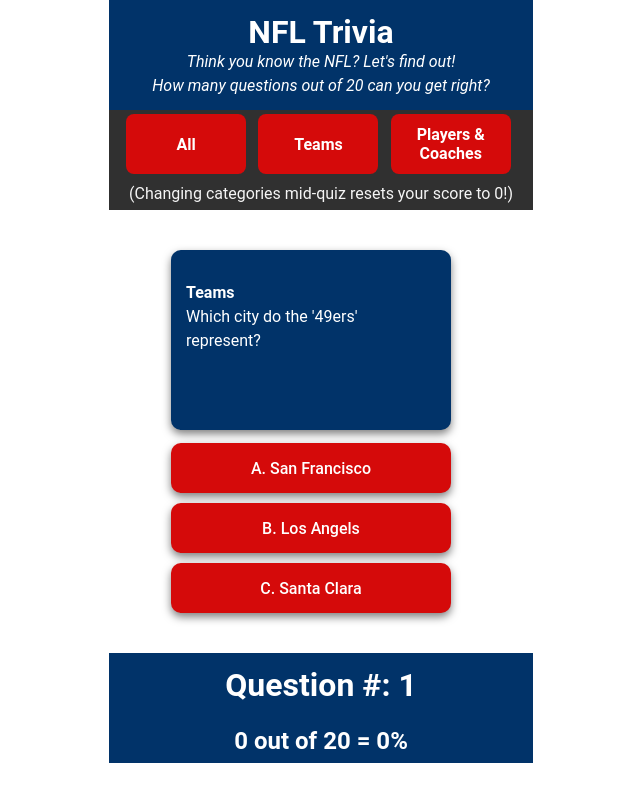
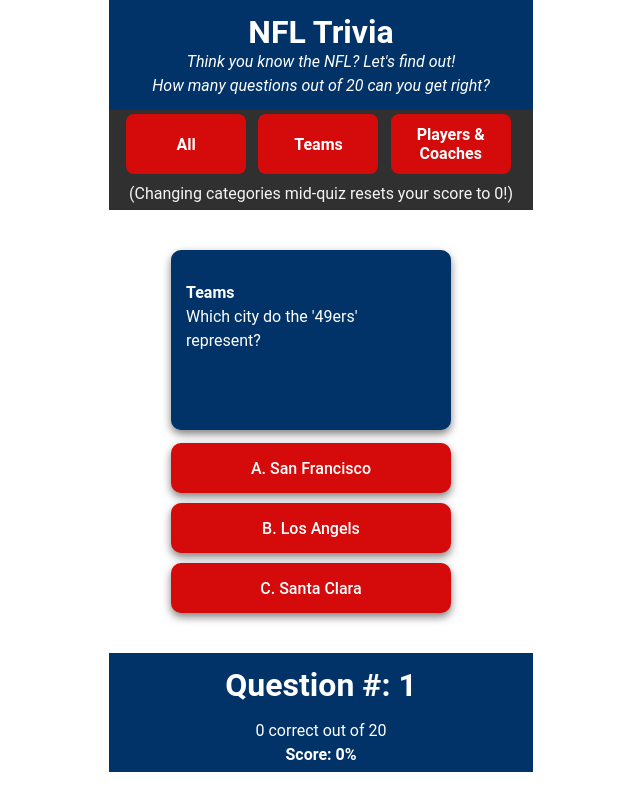
Before and after one commit to htack210/TriviaGame, a React (Vite) app: page / in a window 1280 px wide. Shown: the whole page, without its empty margins (329-969 px from the left). Built offline with nearby package versions, Linux system fonts and the light colour scheme.

Commit message:
Used Math.trunc() to remove decimal places from score.

```diff
--- a/src/App.css
+++ b/src/App.css
@@ -30,7 +30,7 @@
 }
 
 .footer-nav{
-  height: 100px;
+  height: 109px;
   width: 100%;
 
   margin-top: 20px;
--- a/src/App.jsx
+++ b/src/App.jsx
@@ -114,7 +114,8 @@
       </div>
       <div className="footer-nav">
         <h1>Question #: {questionIdx + 1}</h1>
-        <h2>{score} out of 20 = {(score/20) * 100}%</h2>
+        <p>{score} correct out of 20<br/><b>Score: {Math.trunc((score/20) * 100)}%</b></p>
+        {/* <h2>Score: {(score/20) * 100}%</h2> */}
       </div>
 
       {gameOver && (
```
